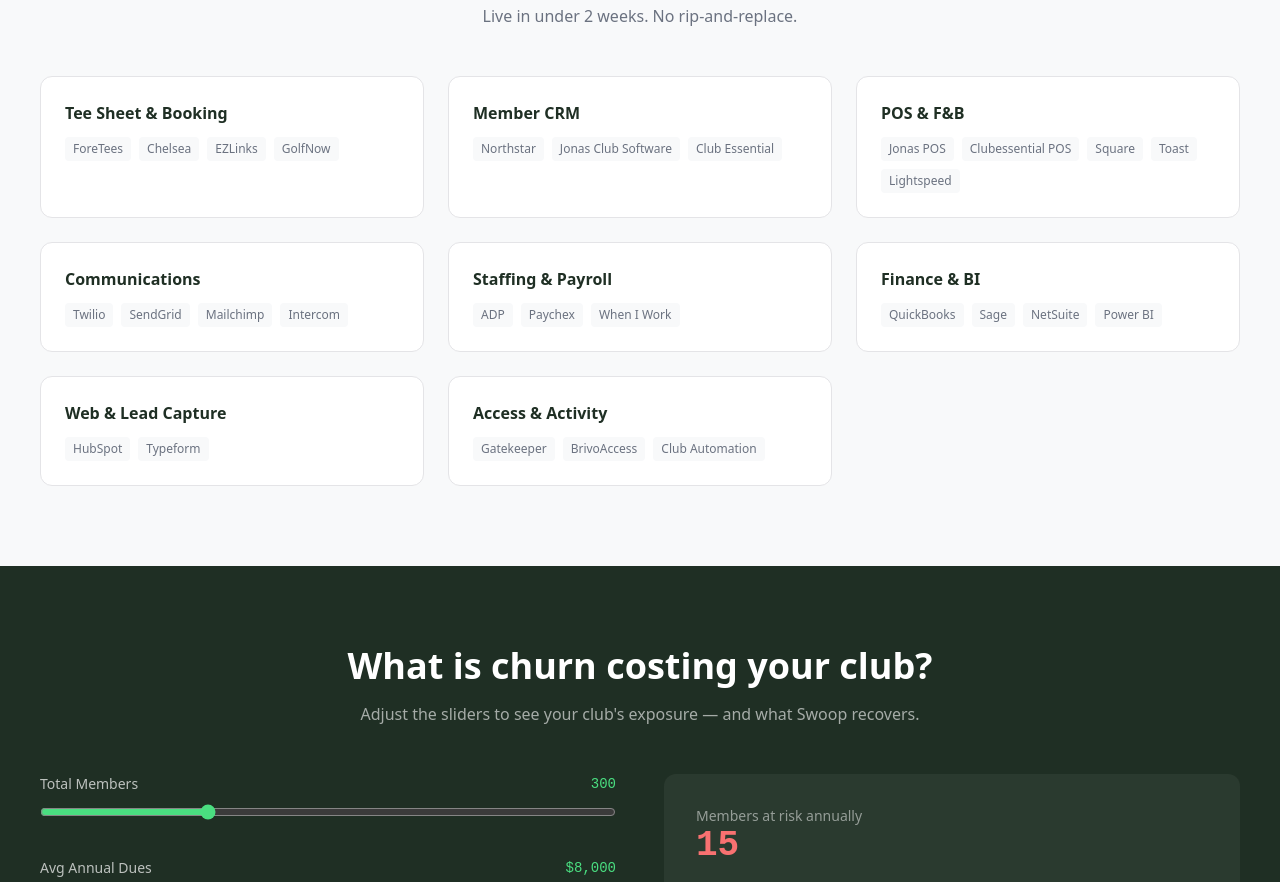
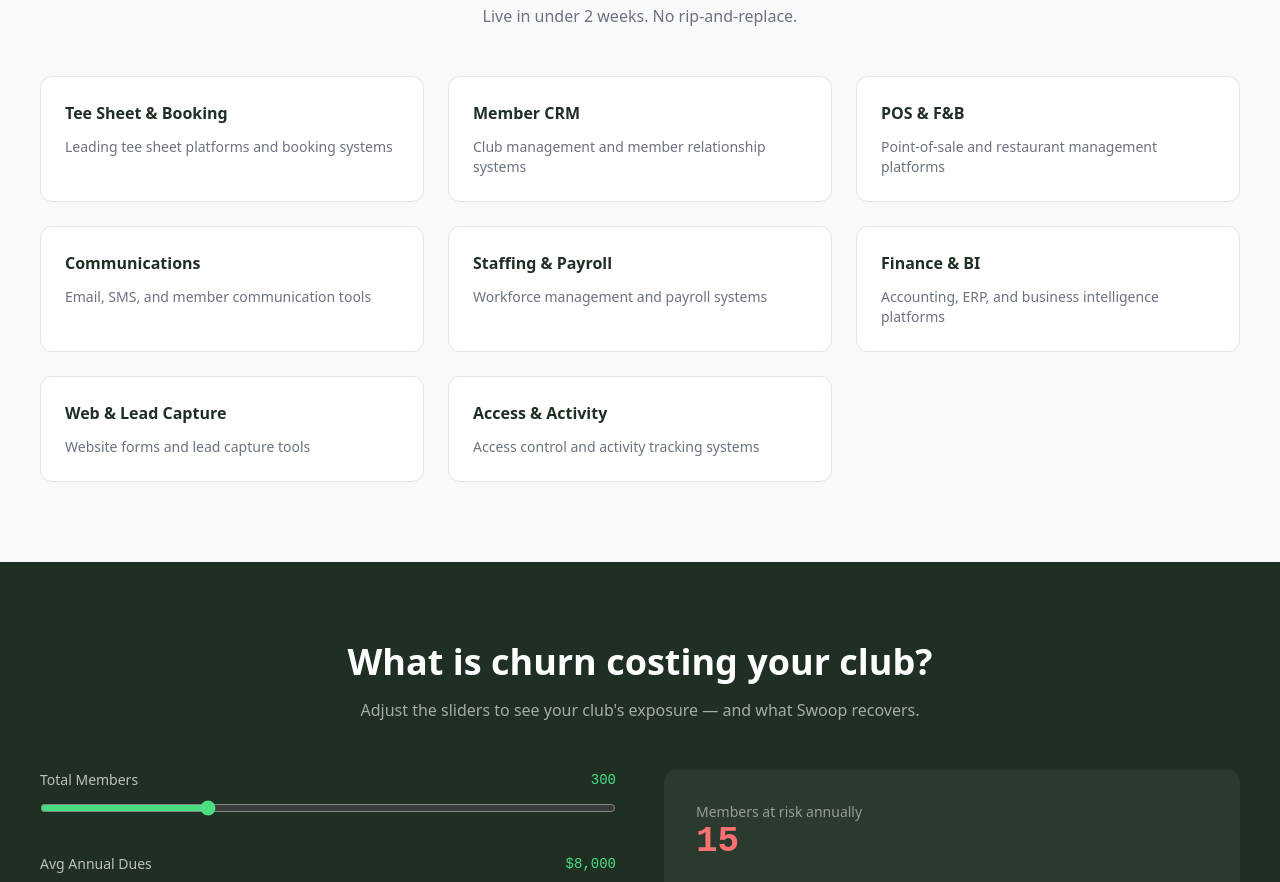
Before and after one commit to ty-hayes-82/swoop-member-intelligence-website, a Next.js app: page / in a window 1280 px wide. Shown: the part 6440-7322 px from the top of the page. Built offline with nearby package versions, Linux system fonts and the light colour scheme.

Commit message:
P0-VENDOR-HOMEPAGE: Remove vendor names from homepage and persona pages

```diff
--- a/app/book-demo/page.jsx
+++ b/app/book-demo/page.jsx
@@ -39,7 +39,7 @@ const demoProcess = [
 const faqs = [
   { q: 'Do I need to bring data to the demo?', a: 'No. We use a realistic demo scenario based on a 300-member club. If you want to see your specific data, we can schedule a follow-up call after you export basic reports from your current systems.' },
   { q: 'How long does implementation take?', a: 'Most clubs are live in under 2 weeks. We connect to your existing systems via API — no rip-and-replace, no IT project.' },
-  { q: 'Will this replace my current club management software?', a: 'No. Swoop sits on top of your existing stack (ForeTees, Jonas, Northstar, etc.) and adds intelligence they can\'t provide. Your staff keeps using the tools they already know.' },
+  { q: 'Will this replace my current club management software?', a: 'No. Swoop sits on top of your existing stack (tee sheet platforms, club management systems, POS, etc.) and adds intelligence they can\'t provide. Your staff keeps using the tools they already know.' },
   { q: 'Is this just for large clubs?', a: 'Swoop works for any private club with 200+ members. The ROI scales with member count and annual dues, but the intelligence layer is valuable at any size.' },
 ]
 
--- a/app/for/directors-of-golf/page.jsx
+++ b/app/for/directors-of-golf/page.jsx
@@ -112,7 +112,7 @@ export default function DirectorsOfGolfPage() {
         <div className="max-w-container mx-auto text-center">
           <h2 className="text-3xl font-bold mb-4">Works with your current tee sheet software</h2>
           <p className="text-swoop-muted max-w-2xl mx-auto mb-8">
-            Swoop integrates with ForeTees, Chelsea, EZLinks, and GolfNow. We don't replace your tee sheet — we add the intelligence layer on top.
+            Swoop integrates with leading tee sheet and booking platforms. We don't replace your tee sheet — we add the intelligence layer on top.
           </p>
           <Link href="/integrations" className="inline-block px-6 py-3 bg-swoop-green text-swoop-dark font-semibold rounded-lg hover:bg-swoop-green-hover transition">
             See All Integrations
--- a/app/for/multi-club-operators/page.jsx
+++ b/app/for/multi-club-operators/page.jsx
@@ -8,7 +8,7 @@ export const metadata = {
 const challenges = [
   {
     title: 'Disconnected Systems Across Properties',
-    problem: 'Club A runs ForeTees, Club B uses Chelsea, Club C is on EZLinks. You\'re managing three different tee sheet platforms, three different POS systems, and no unified view.',
+    problem: 'Each club runs different tee sheet platforms, different POS systems, different member CRMs. You\'re managing three different tech stacks with no unified view.',
     solution: 'Swoop connects to all of them. One dashboard, one intelligence layer, full portfolio visibility regardless of underlying tech stack.',
   },
   {
--- a/app/page.jsx
+++ b/app/page.jsx
@@ -30,14 +30,14 @@ const comparison = [
 ]
 
 const integrationCategories = [
-  { label: 'Tee Sheet & Booking', vendors: ['ForeTees', 'Chelsea', 'EZLinks', 'GolfNow'] },
-  { label: 'Member CRM', vendors: ['Northstar', 'Jonas Club Software', 'Club Essential'] },
-  { label: 'POS & F&B', vendors: ['Jonas POS', 'Clubessential POS', 'Square', 'Toast', 'Lightspeed'] },
-  { label: 'Communications', vendors: ['Twilio', 'SendGrid', 'Mailchimp', 'Intercom'] },
-  { label: 'Staffing & Payroll', vendors: ['ADP', 'Paychex', 'When I Work'] },
-  { label: 'Finance & BI', vendors: ['QuickBooks', 'Sage', 'NetSuite', 'Power BI'] },
-  { label: 'Web & Lead Capture', vendors: ['HubSpot', 'Typeform'] },
-  { label: 'Access & Activity', vendors: ['Gatekeeper', 'BrivoAccess', 'Club Automation'] },
+  { label: 'Tee Sheet & Booking', description: 'Leading tee sheet platforms and booking systems' },
+  { label: 'Member CRM', description: 'Club management and member relationship systems' },
+  { label: 'POS & F&B', description: 'Point-of-sale and restaurant management platforms' },
+  { label: 'Communications', description: 'Email, SMS, and member communication tools' },
+  { label: 'Staffing & Payroll', description: 'Workforce management and payroll systems' },
+  { label: 'Finance & BI', description: 'Accounting, ERP, and business intelligence platforms' },
+  { label: 'Web & Lead Capture', description: 'Website forms and lead capture tools' },
+  { label: 'Access & Activity', description: 'Access control and activity tracking systems' },
 ]
 
 function ComparisonCell({ value }) {
@@ -291,11 +291,7 @@ export default function HomePage() {
             {integrationCategories.map((cat) => (
               <div key={cat.label} className="bg-swoop-card border border-swoop-border rounded-xl p-6">
                 <h3 className="font-semibold mb-3">{cat.label}</h3>
-                <div className="flex flex-wrap gap-2">
-                  {cat.vendors.map((v) => (
-                    <span key={v} className="text-xs bg-swoop-bg text-swoop-muted px-2 py-1 rounded">{v}</span>
-                  ))}
-                </div>
+                <p className="text-sm text-swoop-muted">{cat.description}</p>
               </div>
             ))}
           </div>
```
